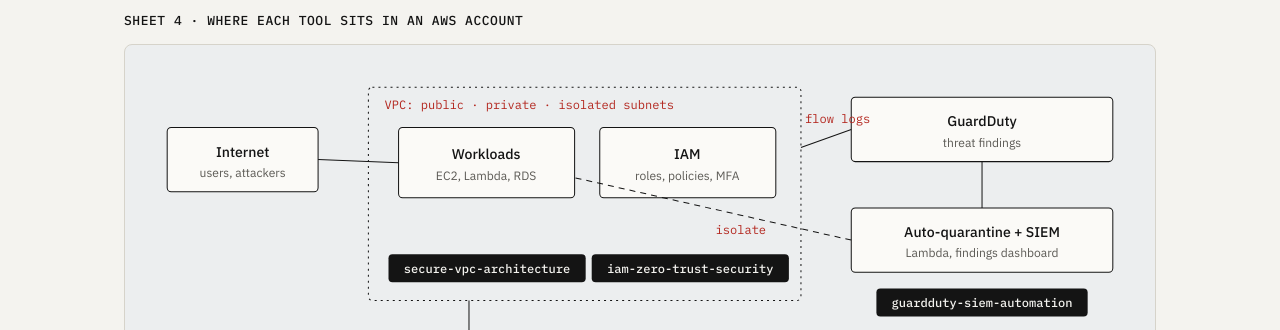
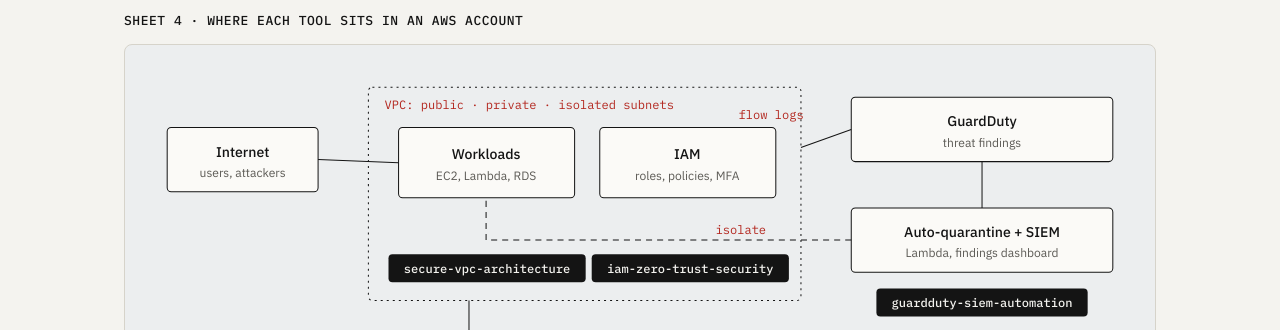
Before and after one commit to Mihirajmera/Mihirajmera.github.io, a Jekyll site: the page built from work/index.html, in a window 1280 px wide. Shown: the part 1754-2084 px from the top of the page. Built offline with Jekyll 4.4.1, drawn with Linux system fonts in a browser that asks for light colours.

Commit message:
Work: tidy sheet 4 labels
Co-Authored-By: Claude Opus 5.5 <noreply@anthropic.com>

```diff
--- a/work/index.html
+++ b/work/index.html
@@ -175,9 +175,9 @@ description: Open-source AI assurance tools, compliance-as-code and cloud securi
         <path class="ln" d="M180 102 L260 105"/>
         <path class="ln" d="M660 90 L710 72"/>
         <path class="ln" d="M840 104 L840 150"/>
-        <path class="ln dash" d="M710 182 L435 120"/>
+        <path class="ln dash" d="M710 182 L347 182 L347 140"/>
         <path class="ln" d="M330 242 L330 290"/><path class="ln" d="M430 322 L460 322"/><path class="ln" d="M660 322 L690 322"/>
-        <text class="tm" x="664" y="66">flow logs</text>
+        <text class="tm" x="598" y="62">flow logs</text>
         <text class="tm" x="575" y="176">isolate</text>
         <a href="https://github.com/Mihirajmera/secure-vpc-architecture"><g class="chip"><rect x="250" y="196" width="196" height="28" rx="4"/><text x="348" y="215" text-anchor="middle">secure-vpc-architecture</text></g></a>
         <a href="https://github.com/Mihirajmera/iam-zero-trust-security"><g class="chip"><rect x="452" y="196" width="196" height="28" rx="4"/><text x="550" y="215" text-anchor="middle">iam-zero-trust-security</text></g></a>
```
